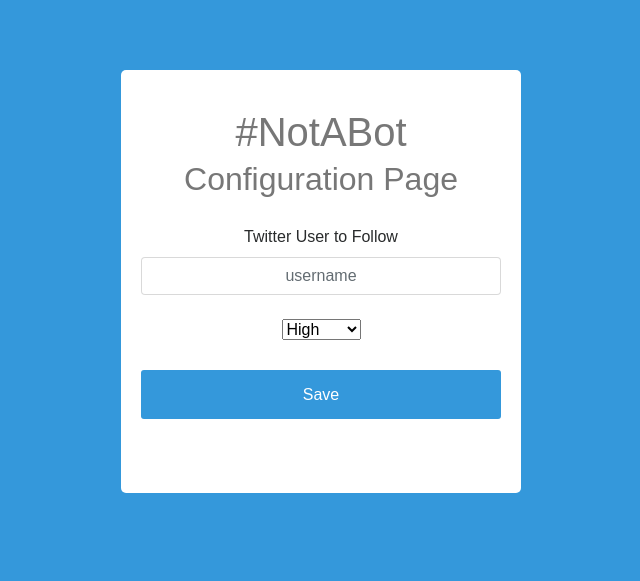
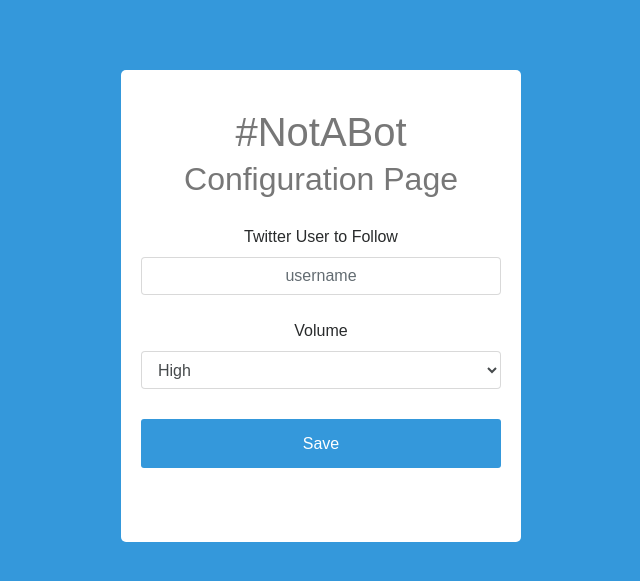
Before and after one commit to rsheyd/Twitter-Oliver, a Flask app: page / in a window 1280 px wide. Shown: the top 581 px of the page, without its empty margins (319-959 px from the left). Run offline with Flask 2, Linux system fonts and the light colour scheme; some libraries are stand-ins or nearby versions.

Commit message:
volume label and styling

```diff
--- a/mfwp/templates/login.html
+++ b/mfwp/templates/login.html
@@ -17,8 +17,9 @@
 				<label class="login-field-icon fui-user" for="login-name"></label>
 				</div>
 
-				<div class="control-group">
-				<select name="volume">
+				<div class="form-group">
+				<label for="Volume">Volume</label>
+				<select class="form-control" name="volume">
 					<option value="High">High</option>
 					<option value="Medium">Medium</option>
 					<option value="Low">Low</option>
```
